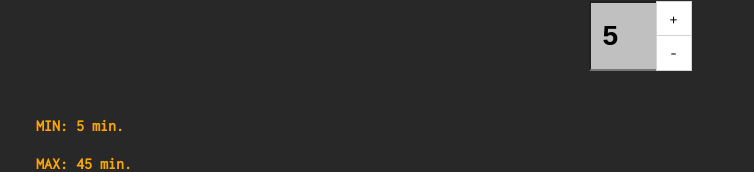
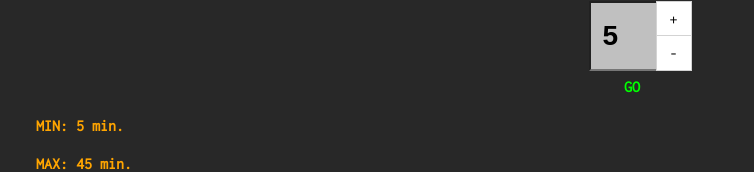
Before and after one commit to Jexeones24/exercist, a React app: page / in a window 1280 px wide. Shown: the part 237-409 px from the top of the page, without its empty margins (0-754 px from the left). Built offline with nearby package versions, Linux system fonts and the light colour scheme.

Commit message:
Shitty implementation of custom number field

```diff
--- a/src/containers/TimeDisplay/index.js
+++ b/src/containers/TimeDisplay/index.js
@@ -1,30 +1,52 @@
-import React from 'react';
+import React, { Component } from 'react';
 import styles from './time-display.module.scss';
 
-const TimeDisplay = ({ handleTimeChange, handleTimeSubmit, time }) => (
+class TimeDisplay extends Component {
+  state = { value: Number(5) }
+
+  incrementTime = (e) => {
+    if (this.state.value >= 5 && this.state.value <= 44) {
+      this.setState({ value: this.state.value + 1 });
+    }
+
+    return;
+  }
+
+  decrementTime = () => {
+    if (this.state.value > 5) {
+      this.setState({ value: this.state.value - 1 });
+    }
+
+    return;
+  }
+
+  handleTimeSubmit = () => {
+    this.props.getTimeSubmit(this.state.value);
+  }
+
+  render () {
+    const { handleTimeDecrease, handleTimeIncrease, handleTimeSubmit } = this.props;
+
+    return (
       <React.Fragment>
         <h3>Enter a desired WORKOUT TIME to begin.</h3>
         <h4>A workout formatted within the desired time domain will be prepared.</h4>
-    <form onSubmit={handleTimeSubmit}>
+        <form>
           <div className={styles['input-wrapper']}>
             <input
-          max={45}
-          min={5}
-          onChange={handleTimeChange}
               type='number'
-          value={time}
+              value={this.state.value}
             />
-        <div className={styles.plus}>
-          +
-        </div>
-        <div className={styles.minus}>
-          -
-        </div>
+            <div className={styles.submit} onClick={this.handleTimeSubmit}>GO</div>
+            <div className={styles.plus} onClick={this.incrementTime}>+</div>
+            <div className={styles.minus} onClick={this.decrementTime}>-</div>
           </div>
         </form>
         <h4>MIN: 5 min.</h4>
         <h4>MAX: 45 min.</h4>
       </React.Fragment>
     );
+  }
+};
 
 export default TimeDisplay;
--- a/src/containers/TimeDisplay/time-display.module.scss
+++ b/src/containers/TimeDisplay/time-display.module.scss
@@ -23,6 +23,14 @@ input {
   margin: 24px 0;
 }
 
+.submit {
+  position: absolute;
+  color: lime;
+  bottom: -24px;
+  right: 50%;
+  font-weight: bolder;
+}
+
 .plus,
 .minus {
   position: absolute;
--- a/src/containers/ToggleDisplay/index.js
+++ b/src/containers/ToggleDisplay/index.js
@@ -6,15 +6,15 @@ import styles from './toggle-display.module.scss';
 class ToggleDisplay extends Component {
   state = {
     showWorkout: false,
-    time: 5
+    time: null
   };
 
   handleTimeChange = (e) => this.setState({ time: Number(e.target.value) });
 
-  handleTimeSubmit = (e) => {
-    e.preventDefault();
-    this.setState({ showWorkout: true });
+  updateTime = (time) => {
+    this.setState({ showWorkout: true, time });
   }
+
 
   render () {
     const {
@@ -28,9 +28,9 @@ class ToggleDisplay extends Component {
             <Workout time={time} />
             :
             <TimeDisplay
-              handleTimeSubmit={this.handleTimeSubmit}
-              handleTimeChange={this.handleTimeChange}
-              time={time}
+              getTimeSubmit={this.updateTime}
+              handleTimeIncrease={this.incrementTime}
+              handleTimeDecrease={this.decrementTime}
             />
         }
       </div>
```
Lines whose indentation alone changed are shown as unchanged.
